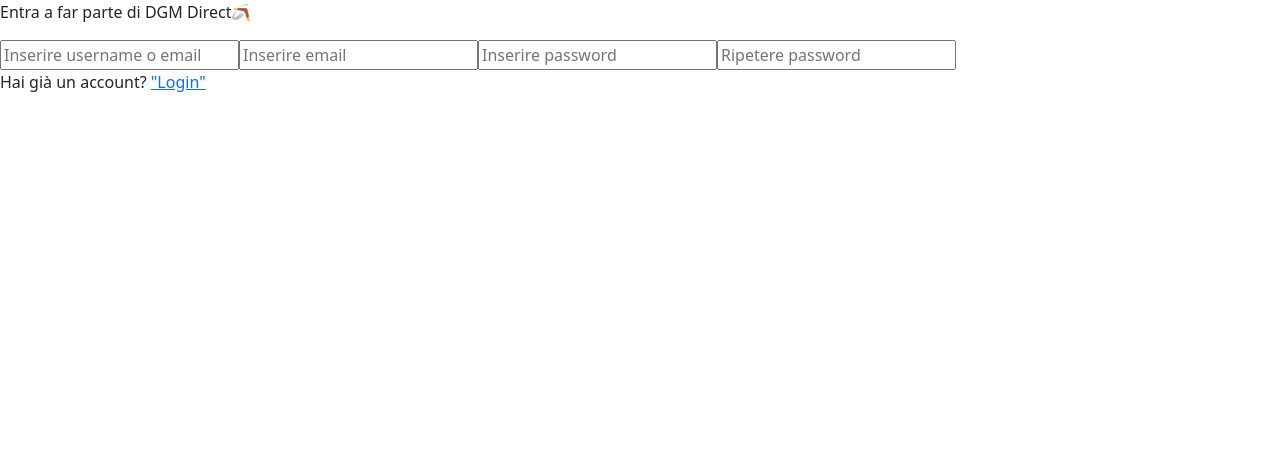
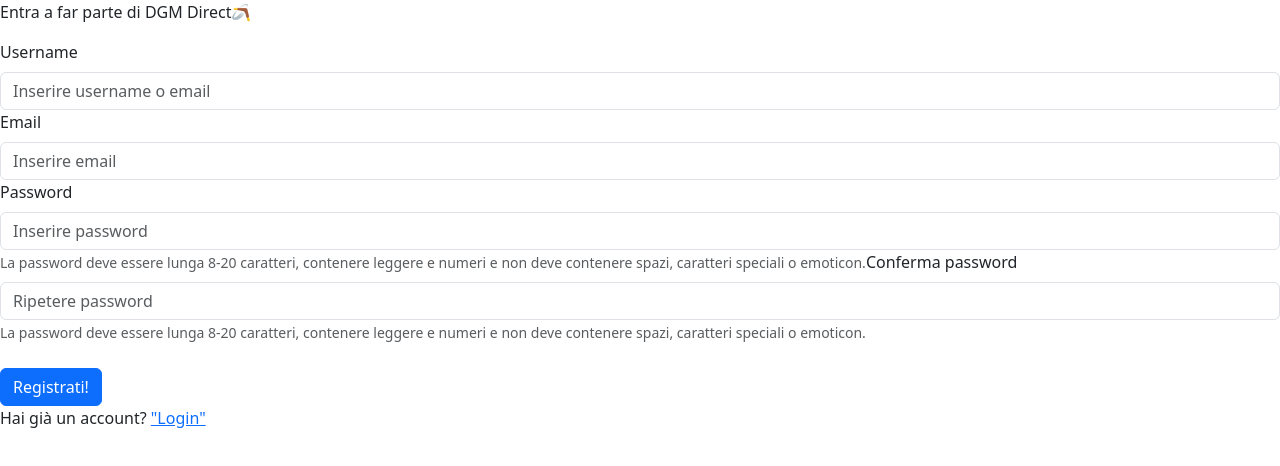
Before and after one commit to LambdaLekter/dgm-direct, a React (Create React App) app: page /signup in a window 1280 px wide. Shown: the top 466 px of the page. Built offline with nearby package versions, Linux system fonts and the light colour scheme.

Commit message:
Styling Autenticatione - pt.1

```diff
--- a/package.json
+++ b/package.json
@@ -6,6 +6,7 @@
     "@testing-library/jest-dom": "^5.16.5",
     "@testing-library/react": "^13.4.0",
     "@testing-library/user-event": "^13.5.0",
+    "bootstrap": "^5.3.0",
     "express": "^4.18.2",
     "mongoose": "^7.2.2",
     "react": "^18.2.0",
--- a/src/components/LoginForm.js
+++ b/src/components/LoginForm.js
@@ -1,9 +1,13 @@
-import React from "react";
+import React, {useState} from "react";
 import {Link} from "react-router-dom";
 import Form from 'react-bootstrap/Form'
+import Button from 'react-bootstrap/Button'
 import 'bootstrap/dist/css/bootstrap.css';
 
 export default function LoginForm(props) {
+    const [username, setUsername] = useState('')
+    const [password, setPassword] = useState('')
+
     const handleSubmit = () => {
         console.log("Invio form riuscito")
 
@@ -12,13 +16,18 @@
     return (
         <>
             <p>Login</p>
-            <form onSubmit={handleSubmit}>
-                <label htmlFor="username"/>
-                <input type="text" name="username" placeholder="Inserire username o email"/>
+            <Form onSubmit={handleSubmit}>
+                <Form.Group>
+                    <Form.Label>Username o email</Form.Label>
+                    <Form.Control type="text" id="inputUsername" placeholder="Inserire username o email"
+                                  onChange={e => setUsername(e.target.value)}/>
 
-                <label htmlFor="password"/>
-                <input type="password" name="password" placeholder="Inserire password"/>
-            </form>
+                    <Form.Label>Password</Form.Label>
+                    <Form.Control type="password" id="inputPassword" placeholder="Inserire password"
+                                  onChange={e => setPassword(e.target.value)}/>
+                </Form.Group>
+                <Button type="submit">Entra!</Button>
+            </Form>
             <p>Non hai ancora un account?<Link to="/signup">Registrati</Link></p>
         </>
     )
--- a/src/components/SignUpForm.js
+++ b/src/components/SignUpForm.js
@@ -1,26 +1,63 @@
-import React from "react";
+import React, {useState} from "react";
 import {Link} from "react-router-dom";
+import Form from "react-bootstrap/Form";
+import 'bootstrap/dist/css/bootstrap.css';
+import {FormGroup} from "react-bootstrap";
+import Button from "react-bootstrap/Button";
 
 export default function SignUpForm() {
-    const handleSubmit = () => {
+    const [username, setUsername] = useState('')
+    const [email, setEmail] = useState('')
+    const [password, setPassword] = useState('')
+    const [confirmPassword, setConfirmPassword] = useState('')
+
+    const [user, setUser] = useState({username: '', email: '', password: ''})
+    const handleSubmit = e => {
         console.log("Invio form riuscito")
+        if (password === confirmPassword) {
+            setUser({
+                username: {username},
+                email: {email},
+                password: {password}
+            })
+            return <p>Registrazione effettuata correttamente</p>
+        }
     }
+
     return (
         <>
             <p>Entra a far parte di DGM Direct🪃</p>
-            <form onSubmit={handleSubmit}>
-                <label htmlFor="inputUsername"/>
-                <input type="text" name="inputUsername" placeholder="Inserire username o email"/>
+            <Form onSubmit={handleSubmit}>
+                <FormGroup>
+                    <Form.Label htmlFor="inputUsername">Username</Form.Label>
+                    <Form.Control type="text" id="" placeholder="Inserire username o email"
+                                  onChange={e => setUsername(e.target.value)}/>
 
-                <label htmlFor="inputEmail"/>
-                <input type="email" name="inputEmail" placeholder="Inserire email"/>
+                    <Form.Label htmlFor="inputEmail">Email</Form.Label>
+                    <Form.Control type="email" id="inputEmail" placeholder="Inserire email"
+                                  onChange={e => setEmail(e.target.value)}/>
 
-                <label htmlFor="inputPassword"/>
-                <input type="password" name="inputPassword" placeholder="Inserire password"/>
+                    <Form.Label htmlFor="inputPassword">Password</Form.Label>
+                    <Form.Control type="password" id="inputPassword" placeholder="Inserire password"
+                                  onChange={e => setPassword(e.target.value)}
+                                  aria-describedby="passwordHelpBlock1"/>
+                    <Form.Text id="passwordHelpBlock1" muted>
+                        La password deve essere lunga 8-20 caratteri, contenere leggere e numeri
+                        e non deve contenere spazi, caratteri speciali o emoticon.
+                    </Form.Text>
 
-                <label htmlFor="confirmPassword"/>
-                <input type="password" name="confirmPassword" placeholder="Ripetere password"/>
-            </form>
+                    <Form.Label htmlFor="inputConfirmPassword" defaultValue="">Conferma password</Form.Label>
+                    <Form.Control type="password" id="inputConfirmPassword" placeholder="Ripetere password"
+                                  onChange={e => setConfirmPassword(e.target.value)}
+                                  aria-describedby="passwordHelpBlock2"/>
+                    <Form.Text id="passwordHelpBlock2" muted>
+                        La password deve essere lunga 8-20 caratteri, contenere leggere e numeri
+                        e non deve contenere spazi, caratteri speciali o emoticon.
+                    </Form.Text>
+                </FormGroup>
+                <br/>
+                <Button type="submit">Registrati!</Button>
+            </Form>
             <p>Hai già un account? <Link to="/login">"Login"</Link></p>
         </>
     )
```
Also changed, not shown: 1 other file (tests, documents, lock files or other folders).
